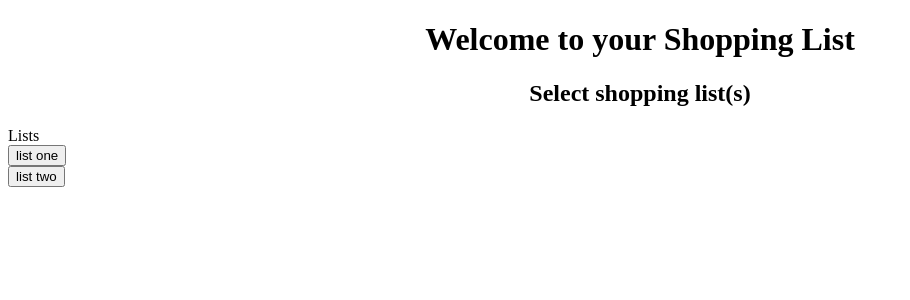
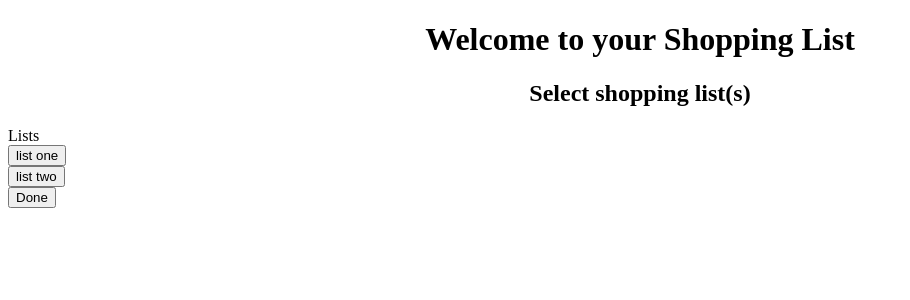
Before and after one commit to GregatGit/shoppingListV3, a React app: page / in a window 1280 px wide. Shown: the top 300 px of the page, without its empty margins (0-910 px from the left). Built offline with nearby package versions, Linux system fonts and the light colour scheme.

Commit message:
added toggle button for list ready

```diff
--- a/src/components/App.js
+++ b/src/components/App.js
@@ -23,16 +23,23 @@ class App extends React.Component {
       this.setState({lists: tempArrList})
     }
   }
+  toggleListIsReady = () => {
+    let temp = !this.state.shoppingListReady
+    this.setState({shoppingListReady: temp})
+  }
   render () {
 
     return (
       <div>
         <Heading1 />
         {!this.state.shoppingListReady ? (
-          <Lists
-          addList={this.addList}
-          lists={listNames}
-        />
+          <div>
+            <Lists
+              addList={this.addList}
+              lists={listNames}
+            />
+            <button onClick={this.toggleListIsReady}>Done</button>
+          </div>
         ) : (<FinalList lists={this.state.lists} />)}
       </div>
     )
```
